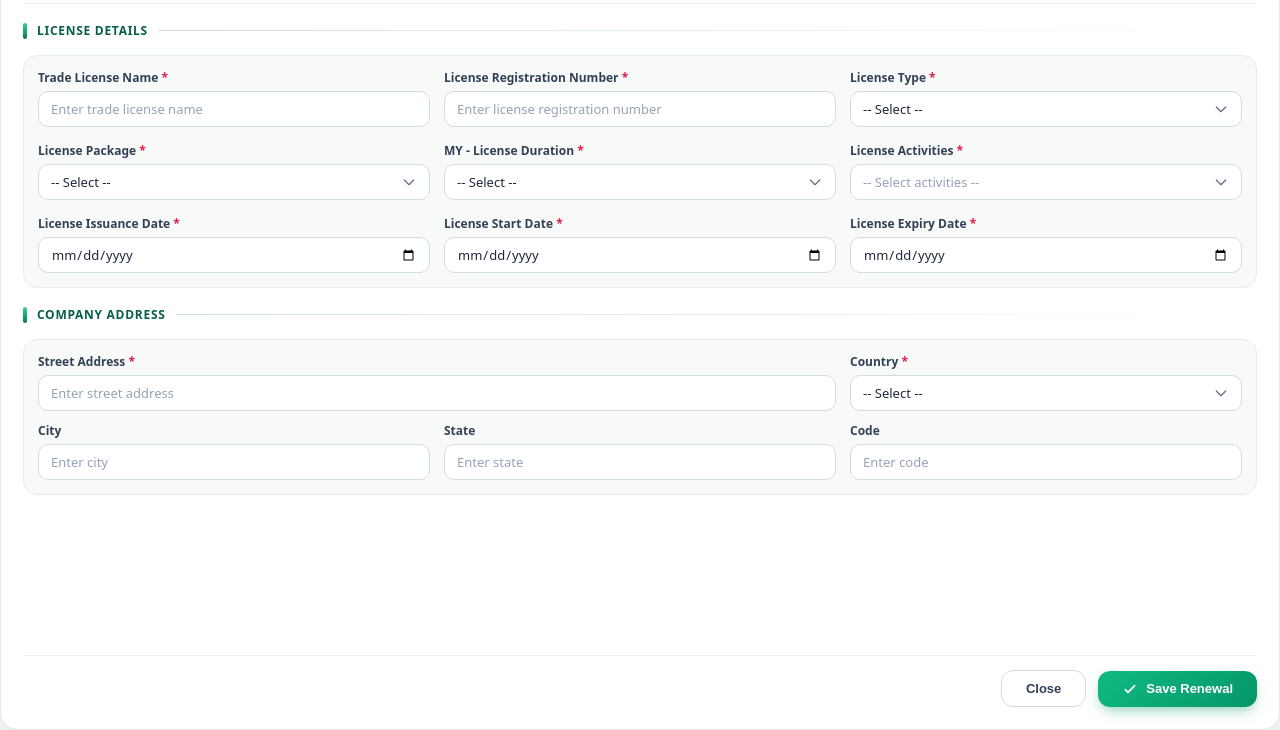
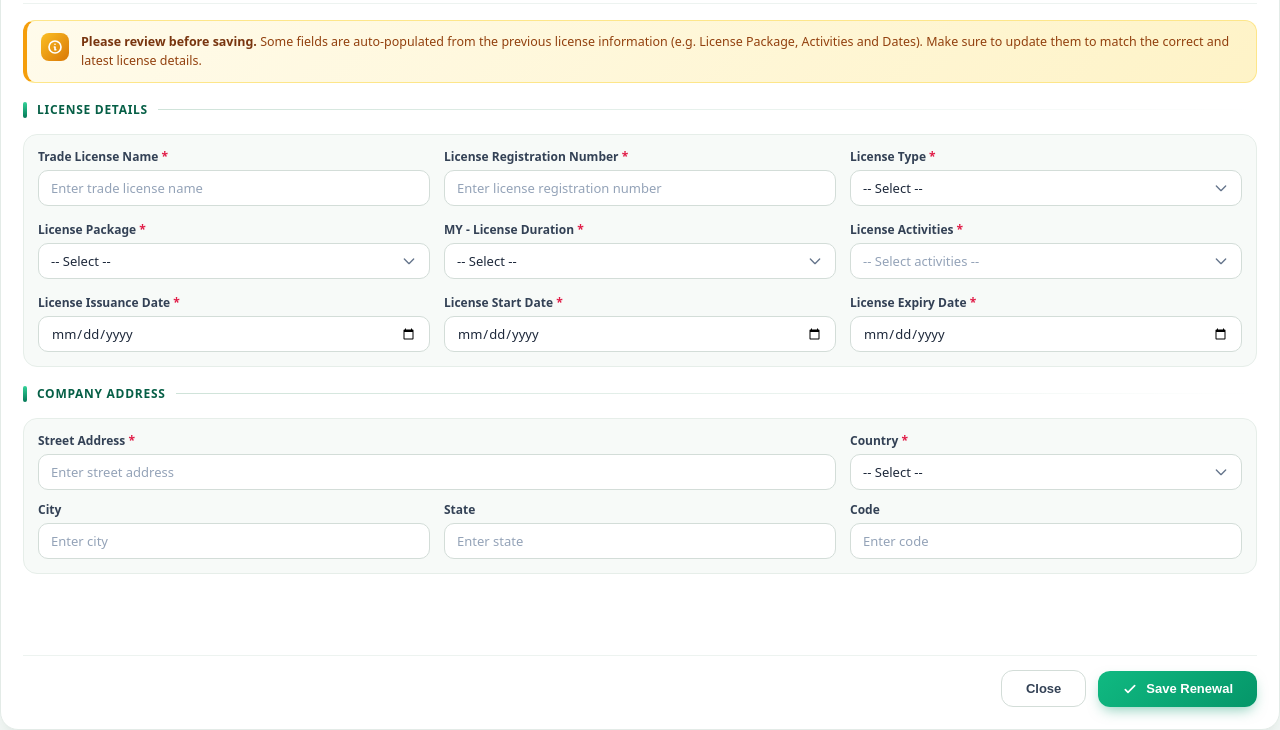
Before and after one commit to rg27/renewal_trade_license_completion, a website: page app/widget.html in a window 1280 px wide. Shown: the part 70-800 px from the top of the page. Drawn offline with Linux system fonts and the light colour scheme; a script that the page names is missing.

Commit message:
Adding the Notes in the header

```diff
--- a/app/css/index.css
+++ b/app/css/index.css
@@ -134,6 +134,34 @@ body {
   transition: opacity .5s ease;
 }
 .greeting.visible { opacity: 1; }
+
+/* NEW: Auto-populate notice */
+.notice {
+  display: flex;
+  align-items: flex-start;
+  gap: .75rem;
+  padding: .75rem .875rem;
+  background: linear-gradient(135deg, #fffbeb, #fef3c7);
+  border: 1px solid #fde68a;
+  border-left: 4px solid #f59e0b;
+  border-radius: .75rem;
+  color: #92400e;
+  font-size: .78rem;
+  line-height: 1.5;
+}
+.notice-icon {
+  width: 1.75rem;
+  height: 1.75rem;
+  flex-shrink: 0;
+  display: flex;
+  align-items: center;
+  justify-content: center;
+  border-radius: .5rem;
+  background: linear-gradient(135deg, #fbbf24, #d97706);
+  color: #fff;
+}
+.notice-icon svg { width: 1rem; height: 1rem; }
+.notice-body strong { color: #78350f; font-weight: 700; }
 
 .section-title { display: flex; align-items: center; gap: .625rem; margin-top: .125rem; }
 .section-title .dot {
--- a/app/widget.html
+++ b/app/widget.html
@@ -26,6 +26,19 @@
         <p id="user-greeting" class="greeting">Hello!</p>
       </div>
 
+      <!-- NEW: auto-populate notice -->
+      <div class="notice" role="note">
+        <div class="notice-icon">
+          <svg fill="none" viewBox="0 0 24 24" stroke="currentColor" stroke-width="2.5"><path stroke-linecap="round" stroke-linejoin="round" d="M13 16h-1v-4h-1m1-4h.01M21 12a9 9 0 11-18 0 9 9 0 0118 0z"/></svg>
+        </div>
+        <div class="notice-body">
+          <strong>Please review before saving.</strong>
+          Some fields are auto-populated from the previous license information
+          (e.g. License Package, Activities and Dates). Make sure to update them to
+          match the correct and latest license details.
+        </div>
+      </div>
+
       <div class="section-title"><span class="dot"></span><h2>License Details</h2><span class="line"></span></div>
       <div id="license-fields" class="grid"></div>
 
```
